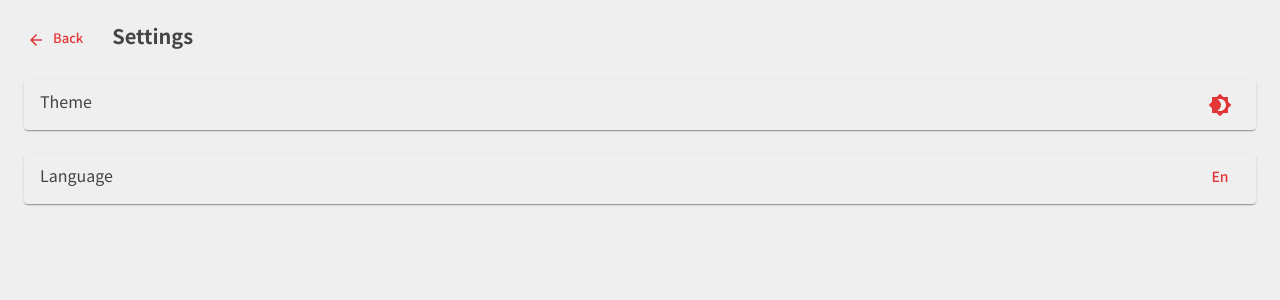
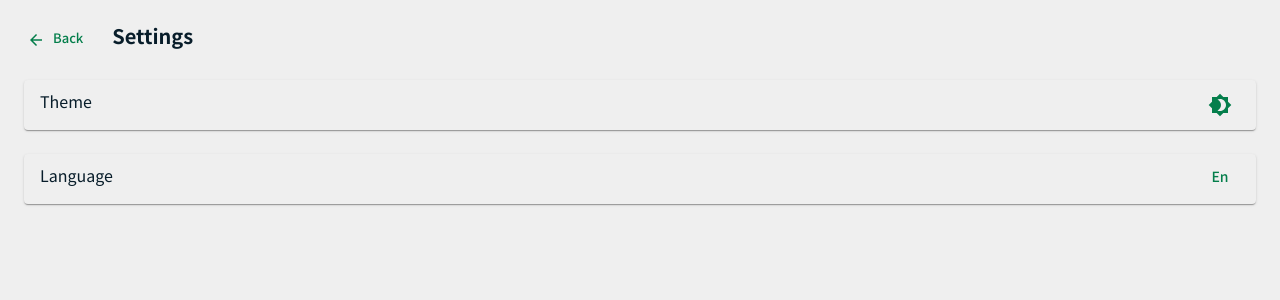
Before and after one commit to thorshan/doa-client, a React (Vite) app: page /settings in a window 1280 px wide. Shown: the top 300 px of the page. Built offline with nearby package versions, Linux system fonts and the light colour scheme; some icons are missing.

Commit message:
OPTIMIZE_THEME_COLOR_&_MINOR_FIX

```diff
--- a/src/components/FooterNav.jsx
+++ b/src/components/FooterNav.jsx
@@ -1,11 +1,11 @@
 import {
+  alpha,
   BottomNavigation,
   BottomNavigationAction,
   Paper,
   useTheme,
 } from "@mui/material";
 import {
-  ArchiveRounded,
   HomeRounded,
   SearchRounded,
   SettingsRounded,
@@ -18,6 +18,7 @@ const FooterNav = () => {
   const { language } = useLanguage();
   const [value, setValue] = useState(0);
   const theme = useTheme();
+  const glassBackground = alpha(theme.palette.primary.footer, 0.3);
   return (
     <Paper
       sx={{
@@ -26,11 +27,12 @@ const FooterNav = () => {
         left: 0,
         right: 0,
         mx: "auto",
-        width: "95%",
+        width: "90%",
         borderRadius: 4,
-        backdropFilter: "blur(12px)",
-        background: theme.palette.primary.main + "20",
+        backdropFilter: "blur(15px)",
+        background: glassBackground,
         boxShadow: "0 10px 25px rgba(0,0,0,0.2)",
+        border: "0.5px solid rgba(255, 255, 255, 0.1)",
       }}
       elevation={4}
     >
@@ -40,6 +42,7 @@ const FooterNav = () => {
         onChange={(event, newValue) => setValue(newValue)}
         sx={{
           borderRadius: 4,
+          background: "transparent",
           "& .MuiBottomNavigationAction-root": {
             color: theme.palette.primary.dark + "99",
             transition: "0.3s",
@@ -57,14 +60,6 @@ const FooterNav = () => {
           label={translations[language].home}
           icon={<HomeRounded />}
         />
-        {/* <BottomNavigationAction
-          href="/user/archives"
-          sx={{
-            "& .MuiBottomNavigationAction-label": { fontSize: 10 },
-          }}
-          label={translations[language].archive || "Archives"}
-          icon={<ArchiveRounded />}
-        /> */}
         <BottomNavigationAction
           href="/search"
           sx={{
--- a/src/context/ThemeContext.jsx
+++ b/src/context/ThemeContext.jsx
@@ -77,14 +77,16 @@ export const ColorModeProvider = ({ children }) => {
           primary:
             mode === "light"
               ? {
-                  main: "#e43636",
-                  loading: "#444",
-                  border: "#444",
+                  main: "#047e4bff",
+                  loading: "#081d2a",
+                  border: "#081d2a",
+                  footer: "#081d2a",
                 }
               : {
-                  main: "#ff3f33",
+                  main: "#009959ff",
                   loading: "#efefef",
                   border: "#efefef",
+                  footer: "#081d2a",
                 },
           secondary:
             mode === "light"
@@ -101,14 +103,14 @@ export const ColorModeProvider = ({ children }) => {
                   paper: "#efefef",
                 }
               : {
-                  default: "#444",
-                  paper: "#444",
+                  default: "#081d2a",
+                  paper: "#081d2a",
                 },
 
           text:
             mode === "light"
               ? {
-                  primary: "#444",
+                  primary: "#081d2a",
                 }
               : {
                   primary: "#efefef",
--- a/src/pages/user/CardDetails.jsx
+++ b/src/pages/user/CardDetails.jsx
@@ -18,15 +18,9 @@ import {
   Table,
   Zoom,
   Fab,
-  IconButton,
   Collapse,
 } from "@mui/material";
-import {
-  ArrowBack,
-  ExpandLess,
-  ExpandMore,
-  KeyboardArrowUpRounded,
-} from "@mui/icons-material";
+import { ArrowBack, KeyboardArrowUpRounded } from "@mui/icons-material";
 import { useNavigate, useParams } from "react-router-dom";
 import { translations } from "../../constants/translations";
 import { useLanguage } from "../../context/LanguageContext";
@@ -225,6 +219,7 @@ const CardDetails = () => {
         </DialogActions>
       </Dialog>
 
+      {/* Grammar notes */}
       <Box sx={{ mt: 4 }}>
         <Stack
           direction="row"
@@ -232,10 +227,16 @@ const CardDetails = () => {
           alignItems="center"
           sx={{ mb: 1 }}
         >
-          <Typography variant="subtitle1" sx={{ fontWeight: "bold" }}>{translations[language].grammar_note}</Typography>
+          <Typography variant="subtitle1" sx={{ fontWeight: "bold" }}>
+            {translations[language].grammar_note}
+          </Typography>
 
           <Button size="small" onClick={() => setOpenGrammar((p) => !p)}>
-            {openGrammar ? translations[language].close_list : translations[language].see_list}
+            <Typography variant="button" color="primary">
+              {openGrammar
+                ? translations[language].close_list
+                : translations[language].see_list}
+            </Typography>
           </Button>
         </Stack>
 
@@ -245,7 +246,7 @@ const CardDetails = () => {
               key={g._id}
               sx={{
                 p: 2,
-                mb: 2,
+                my: 2,
                 borderRadius: 1,
                 border: "1px solid",
                 borderColor: "divider",
@@ -270,6 +271,7 @@ const CardDetails = () => {
         </Collapse>
       </Box>
 
+      {/* Kanji List */}
       <Box sx={{ mb: 10 }}>
         <Box
           sx={{
@@ -284,10 +286,10 @@ const CardDetails = () => {
           </Typography>
 
           <Button onClick={() => setOpenTable((prev) => !prev)}>
-            <Typography variant="body1" color="primary">
+            <Typography variant="button" color="primary">
               {openTable
-                ? translations[language].see_list
-                : translations[language].close_list}
+                ? translations[language].close_list
+                : translations[language].see_list}
             </Typography>
           </Button>
         </Box>
--- a/src/pages/utils/Search.jsx
+++ b/src/pages/utils/Search.jsx
@@ -243,7 +243,7 @@ const Search = () => {
             </Box>
           </>
         ) : (
-          <Typography variant="body2" sx={{ textAlign: "center" }}>
+          <Typography variant="body2" sx={{ textAlign: "center", mt: 5 }}>
             {translations[language].expolre_search}
           </Typography>
         )}
```
